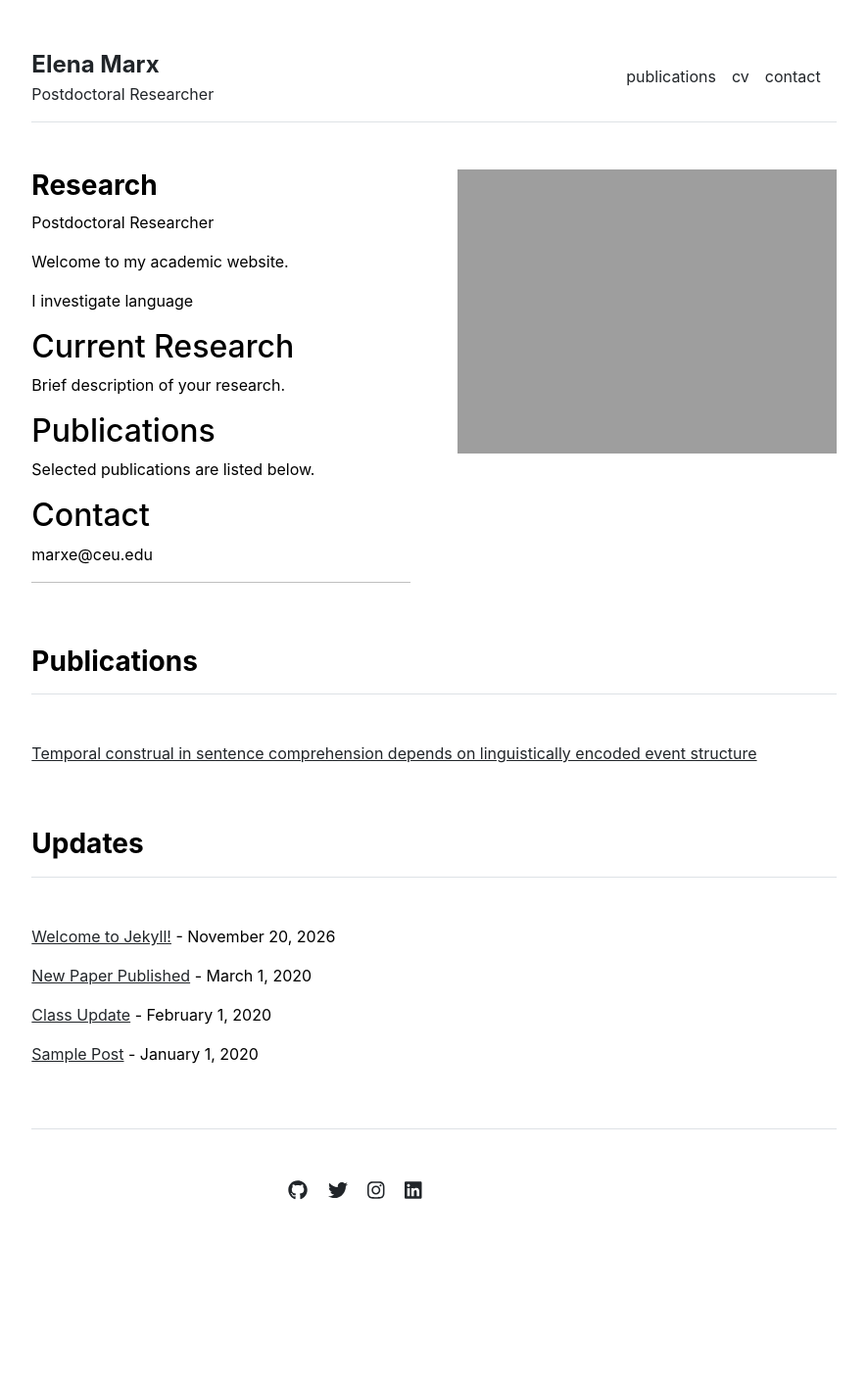
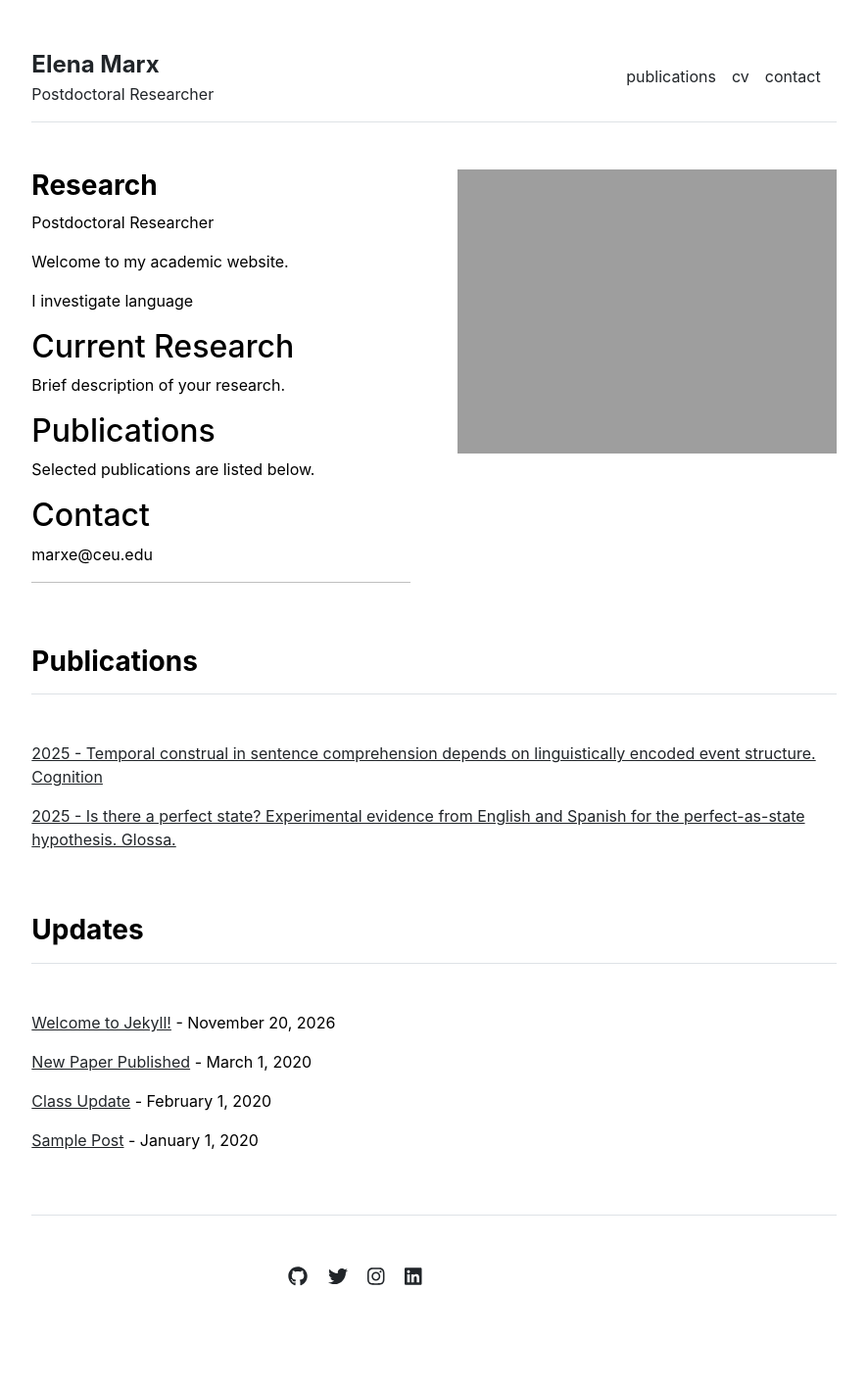
Before and after one commit to elena-marx/elena-marx.github.io, a Jekyll site: the page built from index.md, in a window 1280 px wide. Shown: the whole page at 98% size, without its empty margins (197-1082 px from the left). Built offline with Jekyll 4.4.1, drawn with Linux system fonts in a browser that asks for light colours; our own code applies the rules of GitHub Pages for plain Markdown files; before the commit the page ends 1327 px from its top, so only the background shows below that.

Commit message:
Add link to Glossa paper

```diff
--- a/_data/publications.yml
+++ b/_data/publications.yml
@@ -1,12 +1,15 @@
 featured:
-  - name: "Temporal construal in sentence comprehension depends on linguistically encoded event structure"
+  - name: "2025 - Temporal construal in sentence comprehension depends on linguistically encoded event structure"
     url: "/publications/2025_cognition.pdf"
 #- {name: 'Shock interactions, turbulence and the origin of the stellar mass spectrum. Ralph E. Pudritz and N. K.-R. Kevlahan', url: 'http://ms.mcmaster.ca/kevla/pdf/articles/PhilTransRSoc_2013.pdf'}
 #- {name: 'Low shear diffusion central schemes for particle methods. Jonathan Panuelos, James Wadsley, Nicholas Kevlahan', url: 'http://ms.mcmaster.ca/kevla/pdf/articles/jcp_v414.pdf'}
 
 index:
-  - name: "Temporal construal in sentence comprehension depends on linguistically encoded event structure"
+  - name: "2025 - Temporal construal in sentence comprehension depends on linguistically encoded event structure. Cognition"
     url: "/publications/2025_cognition.pdf"
+  - name: "2025 - Is there a perfect state? Experimental evidence from English and Spanish for the perfect-as-state hypothesis. Glossa."
+    url: "https://www.glossa-journal.org/article/id/18901/"
+
 #- {name: 'Shock interactions, turbulence and the origin of the stellar mass spectrum. Ralph E. Pudritz and N. K.-R. Kevlahan', url: 'http://ms.mcmaster.ca/kevla/pdf/articles/PhilTransRSoc_2013.pdf'}
 #- {name: 'Low shear diffusion central schemes for particle methods. Jonathan Panuelos, James Wadsley, Nicholas Kevlahan', url: 'http://ms.mcmaster.ca/kevla/pdf/articles/jcp_v414.pdf'}
 #- {name: 'Numerical solutions of thin film equations for polymer flows. Thomas. Salez, Joshua D. McGraw, Sara Cormier, Oliver Bäumchen, Kari Dalnoki-Veress, and Elie Raphaël', url: 'https://static1.squarespace.com/static/5684891d7086d74497aeb71f/t/56ec510d2fe1319543ab6d6f/1458327821946/10.1140-epje-i2012-12114-x.pdf'}
```
